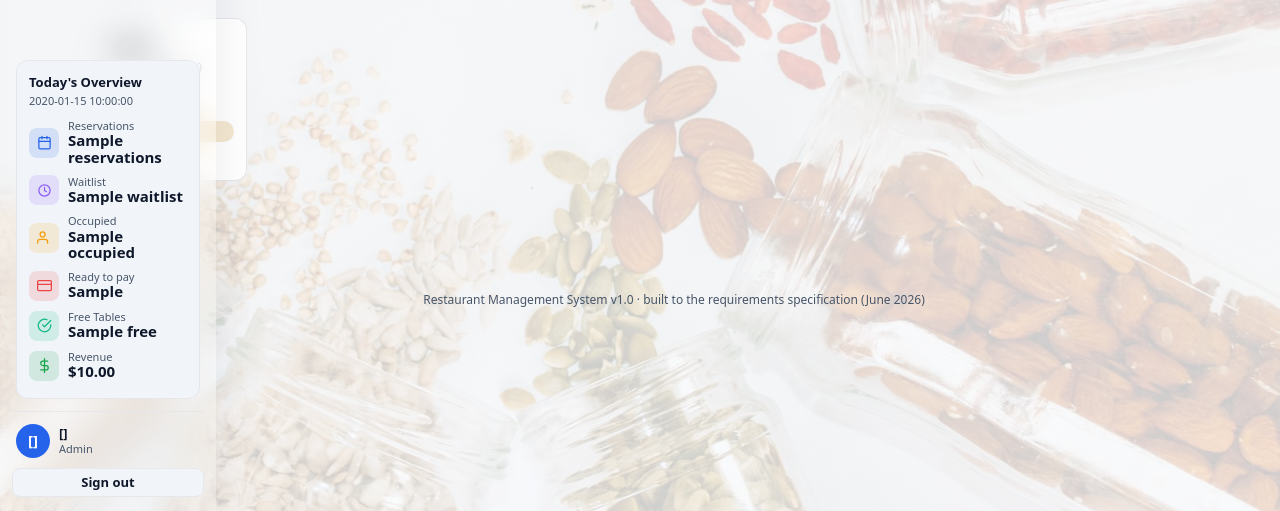
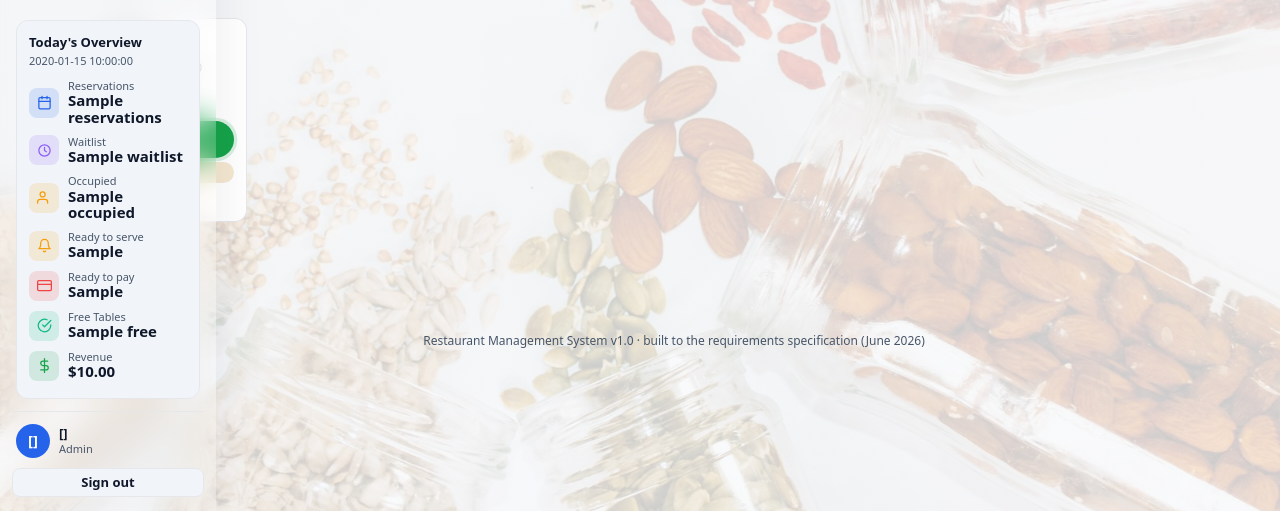
Before and after one commit to edson-naves/restaurant-app, a FastAPI app: template web/templates/floor.html in a window 1280 px wide. Shown: the part 289-800 px from the top of the page. Run offline with FastAPI, Linux system fonts and the light colour scheme; the template is opened without the code that fills it: most values are stand-ins (such as "Sample title", 1, 10 or a date in 2020).

Commit message:
Floor: surface "ready to serve" so waiters know food is up
The floor card only showed the order's aggregate status, so partial readiness
(some items up while others still cook) read as "Preparing" and the waiter
never knew food was waiting.

- Floor card: a green, pulsing "🔔 N ready to serve" run cue driven by per-item
  READY status, shown even while the order is otherwise Preparing. The plain
  full-order "ready" pill is folded into it. Data comes from items already
  loaded for the card total — no extra queries.
- Floor auto-refresh: reload on tab focus and a 30s idle tick (paused while a
  search or status/zone filter is active) so the cue appears without a manual
  refresh.
- Sidebar overview: a "Ready to serve" count, scoped to the viewer's own tables
  when they're serving (house-wide for owners/managers), linking to the floor
  pre-filtered via /#ready_serve.
- Kitchen: drop the misleading "waiter notified" label (nothing notified them);
  it now reads "ready to serve".

Co-Authored-By: Claude Opus 4.8 <noreply@anthropic.com>

```diff
--- a/app/routers/sales.py
+++ b/app/routers/sales.py
@@ -108,6 +108,13 @@ def floor_plan(request: Request, floor: str = "", db: Session = Depends(get_db),
                 "total_cents": total,
                 "guests": order.guest_count if order else 0,
                 "waiter": t.current_waiter.name if t.current_waiter else None,
+                # Food that's up but not yet served — the waiter's cue to run it.
+                # Counts even while the rest of the order is still Preparing, so
+                # partial readiness isn't hidden behind the order's aggregate.
+                "ready_count": sum(
+                    i.quantity for i in order.items
+                    if i.kitchen_status == KitchenStatus.READY
+                ) if order else 0,
                 "minutes": (
                     int((datetime.now() - order.opened_at).total_seconds() // 60)
                     if order else 0
--- a/web/static/app.css
+++ b/web/static/app.css
@@ -396,6 +396,17 @@ label { display: block; font-size: 12px; color: var(--muted); margin: 0 0 4px; f
 .pill.os-preparing { background: rgba(245,158,11,.15); color: #b45309; }
 .pill.os-ready { background: #2563eb; color: #fff; font-weight: 800; }
 .pill.os-served { background: rgba(16,185,129,.14); color: #047857; }
+/* "Ready to serve" run cue on the floor card — food up, waiting to be run.
+   Solid green and bold so it's caught at a glance; a soft pulse draws the eye. */
+.pill.ready-serve {
+  background: #16a34a; color: #fff; font-weight: 800; text-transform: none;
+  animation: readyPulse 2s ease-in-out infinite;
+}
+@keyframes readyPulse {
+  0%, 100% { box-shadow: 0 0 0 0 rgba(22,163,74,.5); }
+  50% { box-shadow: 0 0 0 5px rgba(22,163,74,0); }
+}
+@media (prefers-reduced-motion: reduce) { .pill.ready-serve { animation: none; } }
 /* Preparing / Ready-to-serve badges jump to the kitchen. */
 .pill.os-jump { cursor: pointer; }
 .pill.os-jump:hover { filter: brightness(1.12); text-decoration: underline; }
--- a/web/templates/base.html
+++ b/web/templates/base.html
@@ -58,6 +58,9 @@
       <a class="side-ov-row" {% if can('reservations') %}href="/reservations"{% endif %}><span class="side-ov-ic" style="--c:var(--accent)"><svg viewBox="0 0 24 24"><rect x="3" y="4" width="18" height="18" rx="2"/><path d="M16 2v4M8 2v4M3 10h18"/></svg></span><span class="side-ov-txt"><small>Reservations</small><b>{{ sidebar_ov.reservations }}</b></span></a>
       <a class="side-ov-row" {% if can('reservations') %}href="/reservations"{% endif %}><span class="side-ov-ic" style="--c:#8b5cf6"><svg viewBox="0 0 24 24"><circle cx="12" cy="12" r="9"/><path d="M12 7v5l3 2"/></svg></span><span class="side-ov-txt"><small>Waitlist</small><b>{{ sidebar_ov.waitlist }}</b></span></a>
       <a class="side-ov-row" href="/#occupied"><span class="side-ov-ic" style="--c:var(--occupied)"><svg viewBox="0 0 24 24"><path d="M17 21v-2a4 4 0 0 0-4-4H5a4 4 0 0 0-4 4v2"/><circle cx="9" cy="7" r="4"/></svg></span><span class="side-ov-txt"><small>Occupied</small><b>{{ sidebar_ov.occupied }}</b></span></a>
+      {# Food up, waiting to be run — scoped to the viewer's tables when they're
+         serving. Links to the floor pre-filtered to those tables. #}
+      <a class="side-ov-row" href="/#ready_serve"><span class="side-ov-ic" style="--c:#f59e0b"><svg viewBox="0 0 24 24"><path d="M18 8a6 6 0 0 0-12 0c0 7-3 9-3 9h18s-3-2-3-9"/><path d="M13.73 21a2 2 0 0 1-3.46 0"/></svg></span><span class="side-ov-txt"><small>Ready to serve</small><b>{{ sidebar_ov.ready_to_serve }}</b></span></a>
       <a class="side-ov-row" href="/#ready_to_pay"><span class="side-ov-ic" style="--c:var(--ready)"><svg viewBox="0 0 24 24"><rect x="1" y="4" width="22" height="16" rx="2"/><path d="M1 10h22"/></svg></span><span class="side-ov-txt"><small>Ready to pay</small><b>{{ sidebar_ov.ready_to_pay }}</b></span></a>
       <a class="side-ov-row" href="/#free"><span class="side-ov-ic" style="--c:var(--free)"><svg viewBox="0 0 24 24"><path d="M22 11.08V12a10 10 0 1 1-5.93-9.14"/><path d="M22 4 12 14.01l-3-3"/></svg></span><span class="side-ov-txt"><small>Free Tables</small><b>{{ sidebar_ov.free }}</b></span></a>
       <a class="side-ov-row" {% if can('reports.view') %}href="/reports"{% endif %}><span class="side-ov-ic" style="--c:#16a34a"><svg viewBox="0 0 24 24"><line x1="12" y1="1" x2="12" y2="23"/><path d="M17 5H9.5a3.5 3.5 0 0 0 0 7h5a3.5 3.5 0 0 1 0 7H6"/></svg></span><span class="side-ov-txt"><small>Revenue</small><b>${{ sidebar_ov.revenue_cents|money }}</b></span></a>
--- a/web/templates/floor.html
+++ b/web/templates/floor.html
@@ -78,23 +78,32 @@
          (sec.floor.name if sec.floor else '') ~ ' ' ~
          (c.waiter or 'unassigned') ~ ' ' ~
          c.table.status.replace('_', ' ') ~ ' ' ~
+         (' ready to serve' if c.ready_count else '') ~ ' ' ~
          (c.order.code if c.order else '')
        )|lower %}
     {% if c.order %}
       <a class="tbl {{ c.table.status }}" data-find="{{ haystack }}" data-number="{{ c.table.number }}"
          data-status="{{ c.table.status }}" data-floor="{{ sec_floor_id }}"
          data-mine="{{ '1' if c.table.current_waiter_id == staff.id else '' }}"
+         data-ready="{{ '1' if c.ready_count else '' }}"
          data-zone="{{ c.table.zone_ref.id if c.table.zone_ref else '' }}"
          {% if c.table.zone_ref %}style="border-left-color: {{ c.table.zone_ref.swatch }}"{% endif %}
          href="/orders/{{ c.order.id }}">
         <span class="n">Table {{ c.table.number }}</span>
         <span class="meta">{{ c.table.zone }} · {{ c.guests }} guests · {{ c.minutes|duration }}</span>
         <span class="meta">{{ c.waiter or '—' }}</span>
-        {# Cooking/serving stage as a badge; the card colour still carries the
-           table status (occupied / ready to pay). Preparing / Ready to serve
-           jump to the kitchen; Served (and the table pill) stay on the order. #}
-        {% if c.order.status in ('preparing','ready') %}
-        <span class="pill os-{{ c.order.status }} os-jump" onclick="event.preventDefault();event.stopPropagation();window.location='/kitchen';" title="Go to the kitchen display">{{ c.order.status|ostatus }}</span>
+        {# Food that's plated and waiting — the waiter's run cue. Shown whenever
+           any item is up, even while the rest of the order is still cooking, so
+           partial readiness isn't hidden behind the aggregate status below. #}
+        {% if c.ready_count %}
+        <span class="pill ready-serve" title="{{ c.ready_count }} item{{ '' if c.ready_count == 1 else 's' }} up — run to the table">🔔 {{ c.ready_count }} ready to serve</span>
+        {% endif %}
+        {# Cooking stage as a badge; the card colour still carries the table
+           status (occupied / ready to pay). Preparing jumps to the kitchen;
+           Served (and the table pill) stay on the order. Full readiness is
+           covered by the run cue above, so no separate "ready" pill. #}
+        {% if c.order.status == 'preparing' %}
+        <span class="pill os-preparing os-jump" onclick="event.preventDefault();event.stopPropagation();window.location='/kitchen';" title="Go to the kitchen display">{{ c.order.status|ostatus }}</span>
         {% elif c.order.status == 'served' %}
         <span class="pill os-served">{{ c.order.status|ostatus }}</span>
         {% endif %}
@@ -246,6 +255,9 @@
   // none assigned (owner, manager, kitchen) has no such card, so it stays off
   // and they see the whole floor.
   let mineFilter = document.querySelector('.tbl[data-mine="1"]') !== null;
+  // "Ready to serve" — tables with food up, waiting to be run. Hash-driven from
+  // the sidebar overview (/#ready_serve); no legend button of its own.
+  let readyFilter = false;
   const firstTab = document.querySelector('#floorTabs a.on') ||
                    document.querySelector('#floorTabs a[data-floor]');
   let activeFloor = firstTab ? firstTab.dataset.floor : null;
@@ -293,7 +305,8 @@
       const zoneOk = !zoneFilter || card.dataset.zone === zoneFilter;
       const floorOk = floorFree || !activeFloor || card.dataset.floor === activeFloor;
       const mineOk = !mineFilter || card.dataset.mine === '1';
-      const scopeOk = textOk && zoneOk && floorOk && mineOk;   // everything but status
+      const readyOk = !readyFilter || card.dataset.ready === '1';
+      const scopeOk = textOk && zoneOk && floorOk && mineOk && readyOk;   // everything but status
       if (scopeOk && avail.hasOwnProperty(card.dataset.status)) avail[card.dataset.status]++;
       const hit = scopeOk && (!statusFilter || card.dataset.status === statusFilter);
       card.hidden = !hit;
@@ -321,7 +334,7 @@
       if (head) head.hidden = sec.hidden || !multiFloor;
     });
 
-    const filtering = searching || statusFilter !== null || zoneFilter !== null || mineFilter;
+    const filtering = searching || statusFilter !== null || zoneFilter !== null || mineFilter || readyFilter;
     countEl.textContent = filtering ? shown + ' of ' + cards.length : '';
     clearBtn.hidden = !filtering;
     noneEl.hidden = !(filtering && shown === 0);
@@ -370,6 +383,7 @@
     statusFilter = null;
     zoneFilter = null;
     mineFilter = false;
+    readyFilter = false;
     apply();
   }
 
@@ -390,11 +404,28 @@
       statusFilter = h;
       activeFloor = '';        // show that status on every floor
       apply();
+    } else if (h === 'ready_serve') {
+      readyFilter = true;
+      activeFloor = '';        // food-up tables on every floor
+      apply();
     }
   }
   window.addEventListener('hashchange', applyHash);
   applyHash();
   apply();
+
+  // Keep the board timely so "ready to serve" cues appear without a manual
+  // refresh — reload when the tab regains focus and on a slow idle tick. Held
+  // back while a search or a status/zone filter is active, since those live in
+  // the client and a reload would wipe them (mine/ready ride the URL hash).
+  function idleView() {
+    return document.visibilityState === 'visible' &&
+      !box.value.trim() && statusFilter === null && zoneFilter === null;
+  }
+  document.addEventListener('visibilitychange', function () {
+    if (idleView()) location.reload();
+  });
+  setInterval(function () { if (idleView()) location.reload(); }, 30000);
 })();
 </script>
 {% endblock %}
--- a/web/templates/kitchen.html
+++ b/web/templates/kitchen.html
@@ -110,7 +110,7 @@
     {% endif %}
     <div class="chit-total">Total items: {{ t.total_items }}</div>
     {% if t.order.kitchen_status == 'ready' %}
-    <span class="pill ok" style="margin-top:8px;display:inline-block">ready — waiter notified</span>
+    <span class="pill ok" style="margin-top:8px;display:inline-block">ready to serve</span>
     {% endif %}
   </div>
   {% endfor %}
```
Also changed, not shown: app/deps.py (+30 -3 lines).
